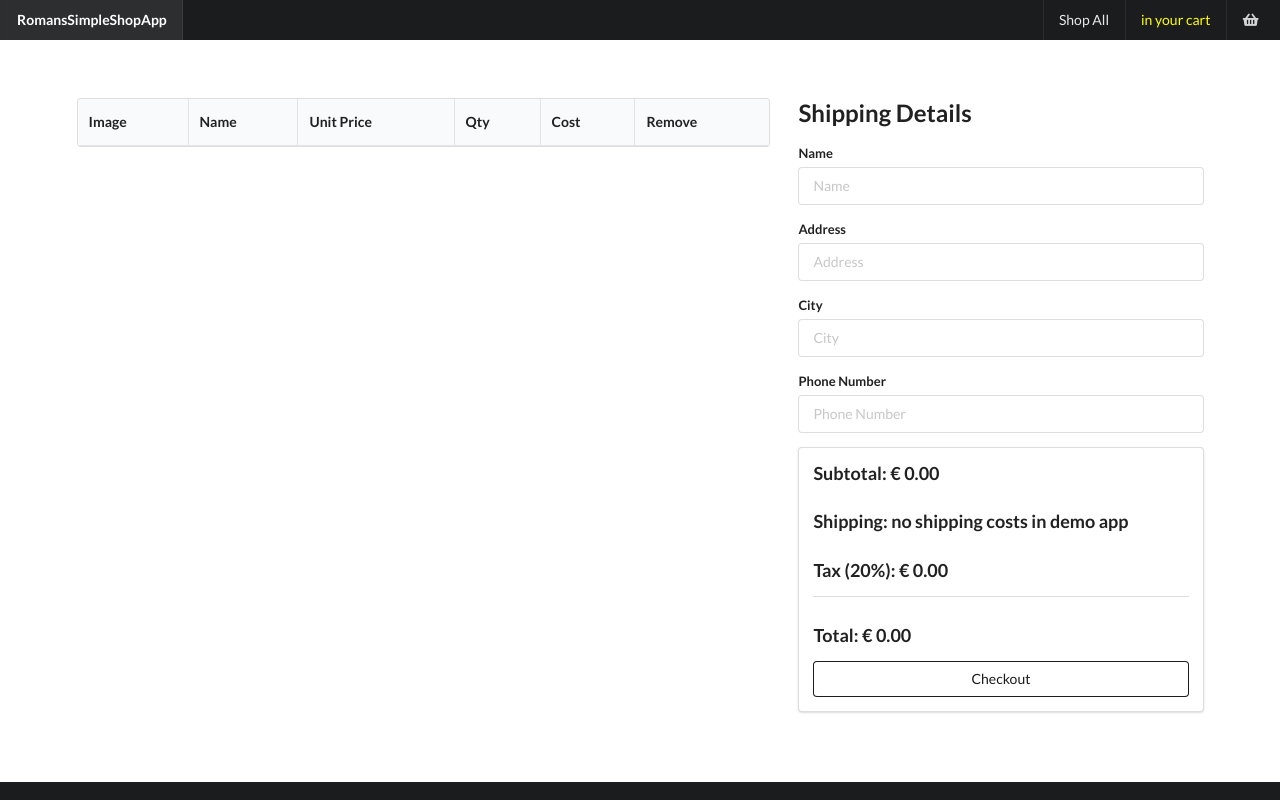
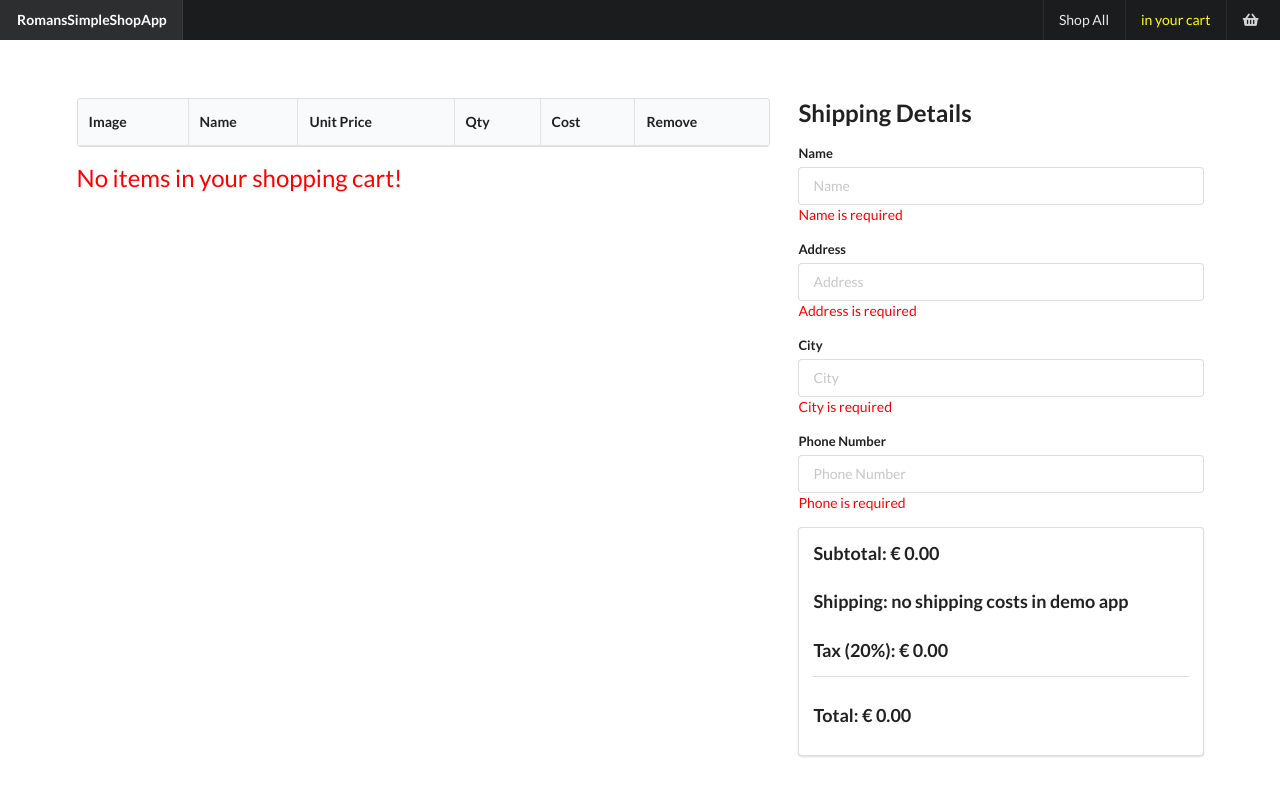
Before and after one commit to SoundwavesExplorer/DEV238x, a plain HTML site: page index.html at #!/cart in a window 1280 px wide. Shown: the top 800 px of the page. Drawn offline with nearby package versions, Linux system fonts and the light colour scheme; some packages are replaced by stand-ins of ours; no server answers.

Commit message:
new version

```diff
--- a/views/cart.html
+++ b/views/cart.html
@@ -1,4 +1,7 @@
-<div class="ui grid" ng-init="RunJ()">
+<style>
+  span {color:red;}
+   </style>
+<div class="ui grid" >
   <div class="ten wide column">
     <table class="ui celled table">
       <thead>
@@ -19,40 +22,41 @@
               <input type="number" min="0" max="99" ng-model="item.qty">
             </div>
           </td>
-          <td>&euro; {{item.price * item.qty}}</td>
+          <td>&euro; {{(item.price * item.qty).toFixed(2)}}</td>
           <td><button ng-click="Remove($index)" class="ui fluid button"><i class="remove icon"></i></button></td>
         </tr>
       </tbody>
     </table>
-    <p style="color:green;font-size:24px;" ng-if="hideAfterCheckout" >Your Shopping Cart is empty!</p>
+    <p style="color:green;font-size:24px;" ng-show="checkoutcomplete" >Thanks for your order!</p>
+    <p style="color:red;font-size:24px;" ng-if="!ItemsInCart && !checkoutcomplete" >No items in your shopping cart!</p>
   </div>
   <div class="six wide column">
     <h2> Shipping Details</h2>
-    <form class="ui form" method="POST" >
+    <form class="ui form" name="checkoutform" ng-submit="submitCheckoutForm(checkoutform.$valid)" >
       <div class="field">
         <label>Name</label>
-        <input type="text" name="name" placeholder="Name">
+        <input type="text" name="name" placeholder="Name" ng-model="name" required><span ng-show="checkoutform.name.$invalid">Name is required</span>
       </div>
       <div class="field">
         <label>Address</label>
-        <input type="text" name="address" placeholder="Address">
+        <input type="text" name="address" placeholder="Address" ng-model="address" required><span ng-show="checkoutform.address.$invalid">Address is required</span>
       </div>
       <div class="field">
         <label>City</label>
-        <input type="text" name="city" placeholder="City">
+        <input type="text" name="city" placeholder="City" ng-model="city" required><span ng-show="checkoutform.city.$invalid">City is required</span>
       </div>
       <div class="field">
         <label>Phone Number</label>
-        <input type="text" name="phone" placeholder="Phone Number">
+        <input type="text" name="phone" placeholder="Phone Number" ng-model="phone" required><span ng-show="checkoutform.phone.$invalid">Phone is required</span>
       </div>
-      <div class="ui error message"></div>
+
       <div class="ui segment">
         <h3><b>Subtotal: </b> &euro; {{ getTotal() }} </h3>
         <h3><b>Shipping: </b> no shipping costs in demo app </h3>
         <h3><b>Tax (20%): </b> &euro; {{ (0.2 * getTotal()).toFixed(2) }} </h3>
         <div class="ui divider"></div>
         <h3><b>Total: </b> &euro; {{ (1.2 * getTotal()).toFixed(2) }} </h3>
-        <button class="ui submit fluid secondary basic button" id="checkoutButton" ng-hide="hideAfterCheckout" >Checkout</button>
+        <button class="ui submit fluid secondary basic button" id="checkoutButton" ng-show="ItemsInCart" ng-disabled="checkoutform.$invalid" >Checkout</button>
 
       </div>
     </form>
```
